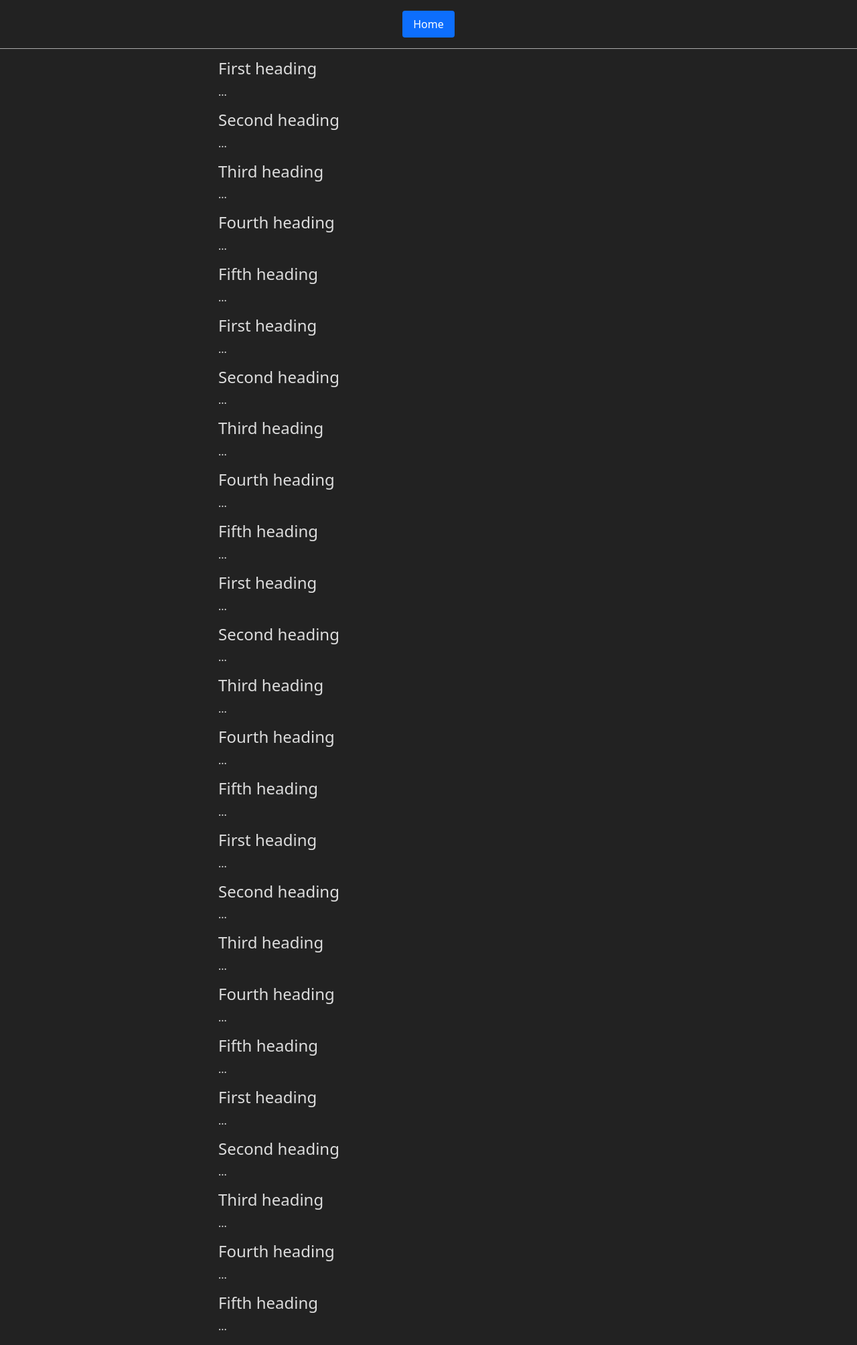
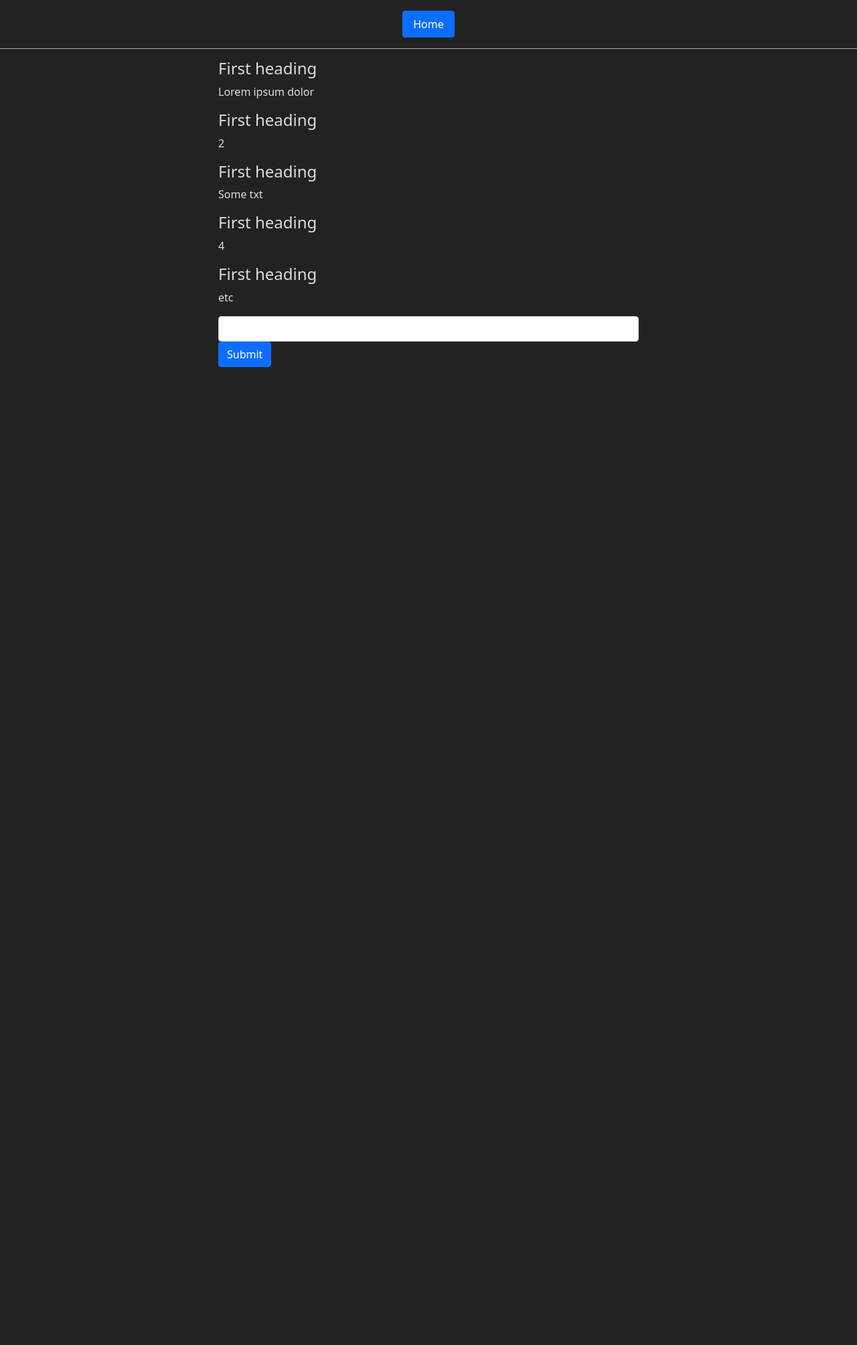
Before and after one commit to Sus4no/ProjectMessenger, a Flask app: page /contacts/1 in a window 1280 px wide. Shown: the whole page at 67% size. After the commit the page ends 548 px from the top, so only its background shows below. Run offline with Flask 2, Linux system fonts and the light colour scheme; a user stored in the database is signed in.

Commit message:
Add files via upload

```diff
--- a/main.py
+++ b/main.py
@@ -92,8 +92,12 @@ def contacts_page():
     return redirect("/login")
 
 
-@app.route('/contacts/<user_id>')
+@app.route('/contacts/<user_id>', methods=['GET', 'POST'])
 def dialogue_page(user_id):
+    if request.method == 'POST':
+        cur_mess = request.form.get('cur_mess')
+        messages.append(cur_mess)
+        return render_template('conversation.html', messages=messages)
     if current_user.is_authenticated:
         return render_template('conversation.html', messages=messages)
     return redirect("/login")
--- a/static/css/style.css
+++ b/static/css/style.css
@@ -103,3 +103,8 @@ body {
     background: #38b34c;
     margin-top: 5px;
 }
+
+.conversation__list {
+    display: flex;
+    flex-direction: column;
+}
--- a/templates/contacts.html
+++ b/templates/contacts.html
@@ -8,7 +8,7 @@
     </div>
     <div class="list-group contacts__list">
         {% for item in users %}
-        <a class="list-group-item btn-outline-primary contacts__item" href="contacts/{{ item }}">
+        <a class="list-group-item btn-outline-primary contacts__item" href="contacts/{{ item }}#bottom">
             <img class="contacts__img" src="../static/img/user.jpg" alt="">
             <span class="contacts__name">{{ item }}</span>
         </a>
--- a/templates/conversation.html
+++ b/templates/conversation.html
@@ -6,17 +6,15 @@
         {% for item in messages %}
         <div data-bs-spy="scroll" data-bs-target="#navbar-example2" data-bs-offset="0" class="scrollspy-example" tabindex="0">
             <h4 id="scrollspyHeading1">First heading</h4>
-            <p>...</p>
-            <h4 id="scrollspyHeading2">Second heading</h4>
-            <p>...</p>
-            <h4 id="scrollspyHeading3">Third heading</h4>
-            <p>...</p>
-            <h4 id="scrollspyHeading4">Fourth heading</h4>
-            <p>...</p>
-            <h4 id="scrollspyHeading5">Fifth heading</h4>
-            <p>...</p>
+            <p>{{ item }}</p>
         </div>
         {% endfor %}
+        <form method="POST">
+            <div id='bottom'>
+                <input type="text" name="cur_mess" class="form-control"></label>
+            </div>
+            <input type="submit" value="Submit" class='btn btn-primary'>
+        </form>
     </ul>
 </div>
 {% endblock %}
```
